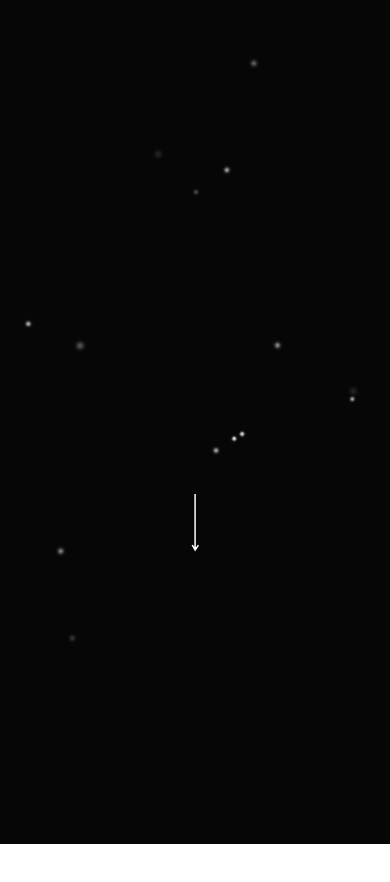
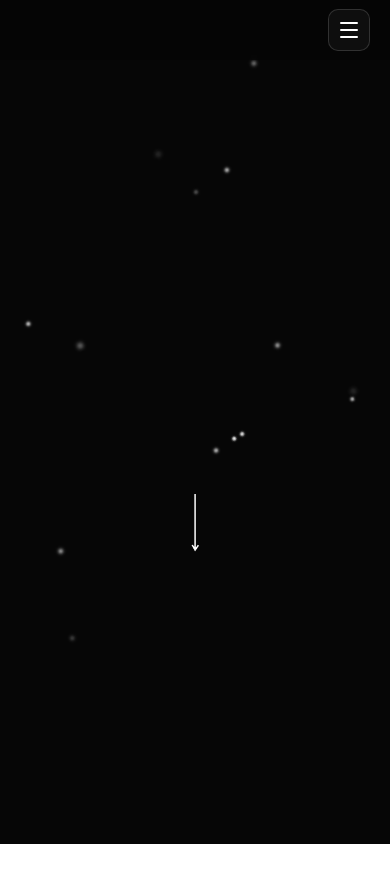
Before and after one commit to sSait0o/Portfolio, a React (Vite) app: page / in a window 390 px wide. Shown: the top 882 px of the page. Built offline with nearby package versions, Linux system fonts and the light colour scheme; no server answers.

Commit message:
feat: add mobile hamburger menu with slide-in nav
Nav was previously hidden entirely on mobile; now it collapses into
a toggle button that opens a slide-in panel with backdrop.

```diff
--- a/src/components/Navbar.jsx
+++ b/src/components/Navbar.jsx
@@ -1,4 +1,4 @@
-import { useRef } from "react";
+import { useEffect, useRef, useState } from "react";
 import useActiveSection from "../hooks/useActiveSection";
 import "../styles/Navbar.css";
 
@@ -15,11 +15,20 @@ const NAV_ITEMS = [
 const Navbar = () => {
   const navRef = useRef(null);
   const activeSection = useActiveSection();
+  const [isOpen, setIsOpen] = useState(false);
+
+  useEffect(() => {
+    document.body.style.overflow = isOpen ? "hidden" : "";
+    return () => {
+      document.body.style.overflow = "";
+    };
+  }, [isOpen]);
 
   const handleClick = (e) => {
     e.preventDefault();
     const targetId = e.currentTarget.getAttribute("href").substring(1);
     const targetElement = document.getElementById(targetId);
+    setIsOpen(false);
     if (targetElement) {
       window.scrollTo({
         top: targetElement.offsetTop - navRef.current.offsetHeight,
@@ -30,7 +39,18 @@ const Navbar = () => {
 
   return (
     <nav ref={navRef}>
-      <div className="navContainer">
+      <button
+        type="button"
+        className={`navToggle${isOpen ? " open" : ""}`}
+        aria-label={isOpen ? "Fermer le menu" : "Ouvrir le menu"}
+        aria-expanded={isOpen}
+        onClick={() => setIsOpen((prev) => !prev)}
+      >
+        <span />
+        <span />
+        <span />
+      </button>
+      <div className={`navContainer${isOpen ? " open" : ""}`}>
         {NAV_ITEMS.map(({ label, href }) => (
           <a
             key={href}
@@ -42,6 +62,13 @@ const Navbar = () => {
           </a>
         ))}
       </div>
+      {isOpen && (
+        <div
+          className="navBackdrop"
+          onClick={() => setIsOpen(false)}
+          aria-hidden="true"
+        />
+      )}
     </nav>
   );
 };
--- a/src/styles/Navbar.css
+++ b/src/styles/Navbar.css
@@ -7,7 +7,7 @@ nav {
   width: 100%;
   height: 8vh;
   justify-content: center;
-  z-index: 1;
+  z-index: 20;
   backdrop-filter: blur(2px); /* Blur effect */
 }
 
@@ -34,8 +34,98 @@ nav {
   border-bottom: 4px solid white;
 }
 
+.navToggle {
+  display: none;
+}
+
+.navBackdrop {
+  display: none;
+}
+
 @media screen and (max-width: 768px) {
   nav {
-    display: none;
+    justify-content: flex-end;
+    height: 60px;
+    padding: 0 1.25rem;
+    background: rgba(6, 6, 6, 0.55);
+  }
+
+  .navToggle {
+    position: relative;
+    display: flex;
+    flex-direction: column;
+    justify-content: center;
+    align-items: center;
+    gap: 5px;
+    width: 42px;
+    height: 42px;
+    padding: 0;
+    border: 1px solid var(--surface-border);
+    border-radius: 10px;
+    background: rgba(255, 255, 255, 0.04);
+    box-shadow: none;
+    z-index: 22;
+  }
+
+  .navToggle:hover {
+    background: rgba(255, 255, 255, 0.1);
+    color: white;
+  }
+
+  .navToggle span {
+    width: 18px;
+    height: 2px;
+    background: white;
+    border-radius: 2px;
+    transition: transform 0.3s ease, opacity 0.3s ease;
+  }
+
+  .navToggle.open span:nth-child(1) {
+    transform: translateY(7px) rotate(45deg);
+  }
+
+  .navToggle.open span:nth-child(2) {
+    opacity: 0;
+  }
+
+  .navToggle.open span:nth-child(3) {
+    transform: translateY(-7px) rotate(-45deg);
+  }
+
+  .navContainer {
+    position: fixed;
+    top: 0;
+    right: 0;
+    width: min(78vw, 320px);
+    height: 100vh;
+    display: flex;
+    flex-direction: column;
+    justify-content: center;
+    align-items: center;
+    gap: 1.5rem;
+    background: rgba(6, 6, 6, 0.92);
+    backdrop-filter: blur(16px);
+    border-left: 1px solid var(--surface-border);
+    transform: translateX(100%);
+    transition: transform 0.35s ease;
+    z-index: 21;
+  }
+
+  .navContainer.open {
+    transform: translateX(0);
+  }
+
+  .navContainer a {
+    display: inline-block;
+    padding: 10px 0;
+    font-size: 1.05rem;
+  }
+
+  .navBackdrop {
+    display: block;
+    position: fixed;
+    inset: 0;
+    background: rgba(0, 0, 0, 0.5);
+    z-index: 20;
   }
 }
```
